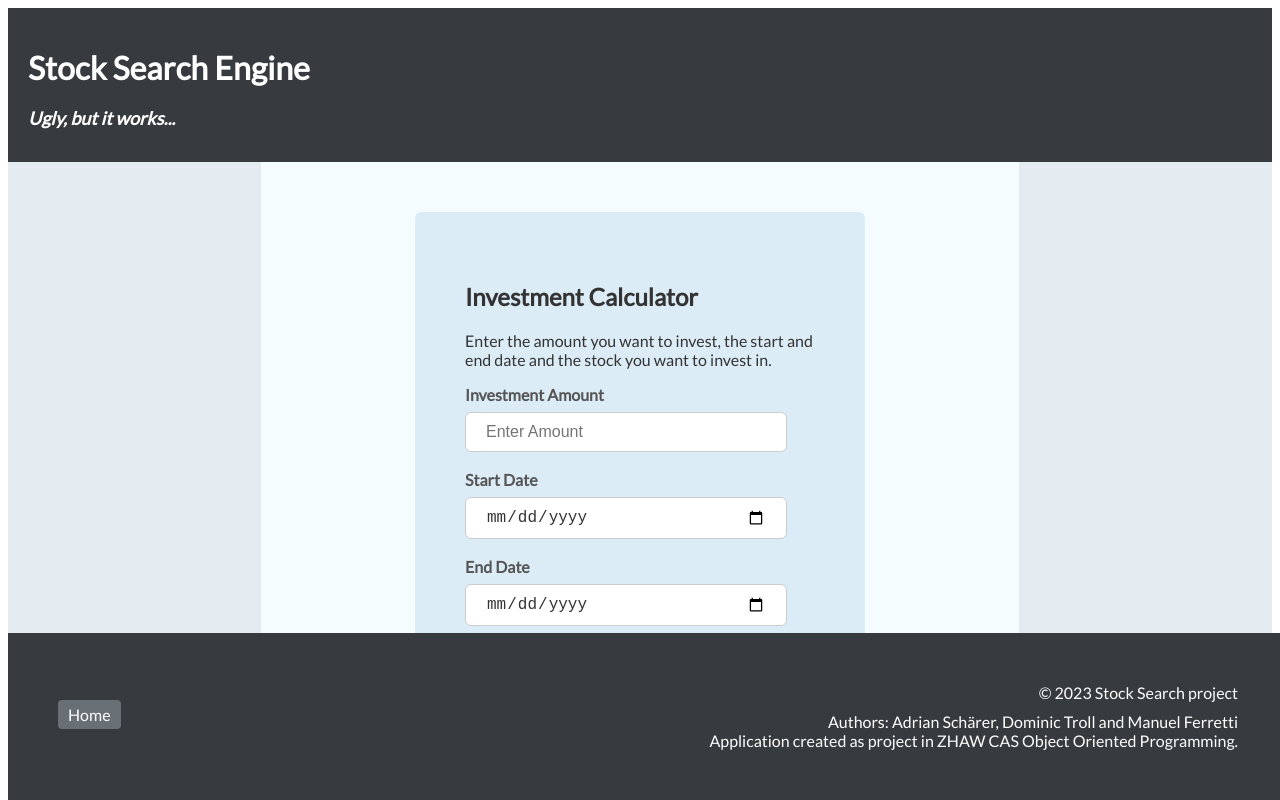
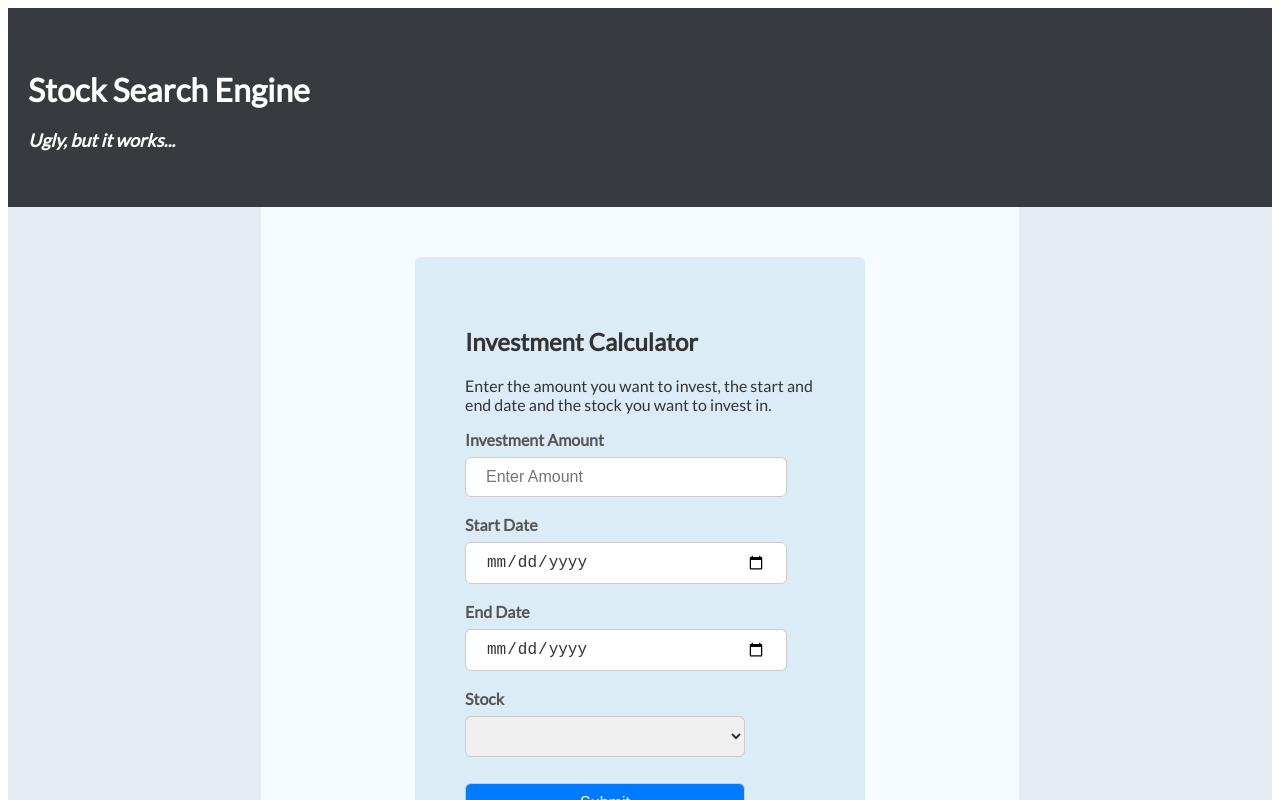
Before and after one commit to AdrianSchaerer/Stocks, an Angular app in the folder src/frontend/form/: page / in a window 1280 px wide. Shown: the top 800 px of the page. Built offline with nearby package versions, Linux system fonts and the light colour scheme.

Commit message:
added more comments to ts files

```diff
--- a/src/frontend/form/src/app/app-routing.module.ts
+++ b/src/frontend/form/src/app/app-routing.module.ts
@@ -1,3 +1,6 @@
+/** This file handles the routing of the application.
+ */
+
 import { NgModule } from '@angular/core';
 import { RouterModule, Routes } from '@angular/router';
 import {AppComponent} from "./app.component";
--- a/src/frontend/form/src/app/app.component.css
+++ b/src/frontend/form/src/app/app.component.css
@@ -22,7 +22,7 @@ body {
 /* Create a grid container */
 .container {
   display: grid;
-  grid-template-rows: minmax(150px, 18%) minmax(1000px, 75%) minmax(50px, 7%); /* Header, Content, Footer */
+  grid-template-rows: minmax(150px, 18%) minmax(930px, 72%) minmax(80px, 10%); /* Header, Content, Footer */
   grid-template-columns: 20% 1fr 20%; /* Left, Center, Right */
   gap: 0;
   height: 100%; /* Set the container height to 100% */
@@ -78,7 +78,7 @@ body {
   box-sizing: border-box;
   text-align: right;
   width: 100%; /* Set the width to 100% */
-  position: fixed; /* Set the position to fixed */
+  position: static; /* Set the position to fixed */
   bottom: 0; /* Position at the bottom */
 }
 
--- a/src/frontend/form/src/app/app.component.ts
+++ b/src/frontend/form/src/app/app.component.ts
@@ -1,3 +1,9 @@
+/** This file contains the code for the root component of the application.
+ * It contains the code for the form and the code to make the POST call to the backend.
+ * It also contains the code to extract the values from the response object and store them in the component properties.
+ * The code to export the stock data to a CSV file and download it, is also included in this file.
+ */
+
 import { Component, OnInit } from '@angular/core';
 import { FormControl, FormGroup, Validators } from '@angular/forms';
 import { HttpClient } from '@angular/common/http';
--- a/src/frontend/form/src/app/app.module.ts
+++ b/src/frontend/form/src/app/app.module.ts
@@ -1,3 +1,7 @@
+/** The AppModule is the root module of the application.
+ * It imports the BrowserModule, AppRoutingModule, ReactiveFormsModule, and HttpClientModule.
+ * */
+
 import { NgModule } from '@angular/core';
 import { BrowserModule } from '@angular/platform-browser';
 
--- a/src/frontend/form/src/app/results/results.component.ts
+++ b/src/frontend/form/src/app/results/results.component.ts
@@ -1,3 +1,7 @@
+/** This file in TypeScript contains the code for the results component of the application.
+ * It contains the code to display the results of the stock investment.
+ */
+
 import { Component, Input, AfterViewInit, ViewChild, ElementRef } from '@angular/core';
 // import { Chart, ChartData, ChartOptions } from 'chart.js';
 
```
Also changed, not shown: 2 other files (tests, documents, lock files or other folders).
